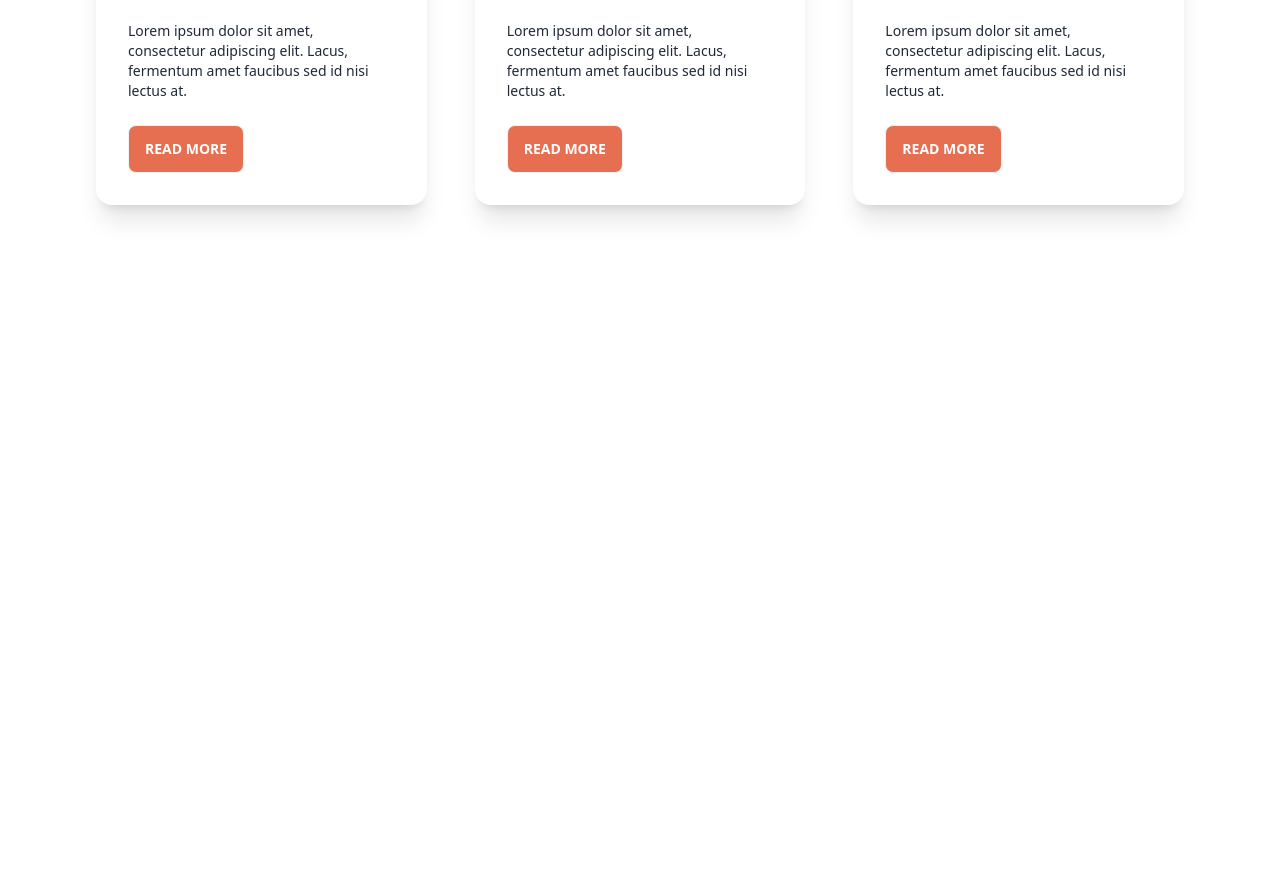
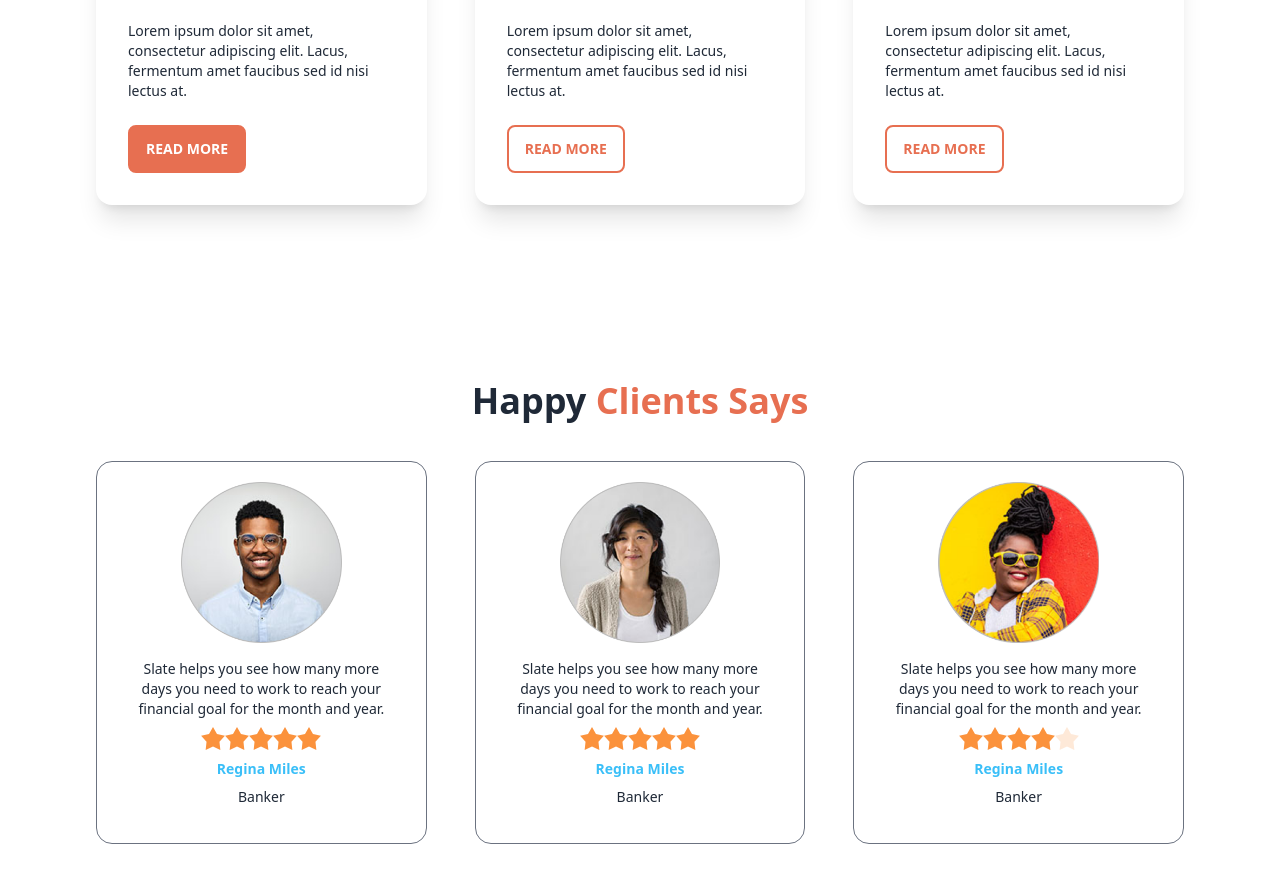
Before and after one commit to soyebsuvo/bike-zone-website, a plain HTML site: page index.html in a window 1280 px wide. Shown: the part 1190-2082 px from the top of the page. Before the commit the page ends 1523 px from the top, so only its background shows below. Drawn offline with nearby package versions, Linux system fonts and the light colour scheme.

Commit message:
happy client section added

```diff
--- a/index.html
+++ b/index.html
@@ -135,8 +135,8 @@
 
         <!-- Latest bikes -->
         <section class="my-8 p-3 md:p-24">
-            <h3 class="text-4xl text-center mb-10">Latest Bikes</h3>
-            <div class="flex flex-col md:flex-row justify-around gap-12">
+            <h3 class="text-4xl text-center mb-10 font-bold">Latest Bikes</h3>
+            <div class="grid grid-cols-1 md:grid-cols-2 lg:grid-cols-3 gap-12">
                 <!-- first card -->
                 <div>
                     <div class="card bg-base-100 shadow-xl">
@@ -145,7 +145,7 @@
                           <h2 class="card-title text-3xl">Ducati XDIAVEL S-73</h2>
                           <p class="text-sm">Lorem ipsum dolor sit amet, consectetur adipiscing elit. Lacus, fermentum amet faucibus sed id nisi lectus at.</p>
                           <div class="card-actions">
-                            <button class="btn bg-primary-color text-white">Read More</button>
+                            <button class="btn bg-primary-color text-white hover:text-primary-color border-2 border-primary-color hover:border-primary-color hover:bg-transparent">Read More</button>
                           </div>
                         </div>
                       </div>
@@ -158,7 +158,7 @@
                           <h2 class="card-title text-3xl">Motorcycles & Scooters</h2>
                           <p class="text-sm">Lorem ipsum dolor sit amet, consectetur adipiscing elit. Lacus, fermentum amet faucibus sed id nisi lectus at.</p>
                           <div class="card-actions">
-                            <button class="btn bg-primary-color text-white">Read More</button>
+                            <button class="btn border-2 border-primary-color text-primary-color bg-transparent hover:bg-transparent hover:underline">Read More</button>
                           </div>
                         </div>
                       </div>
@@ -171,11 +171,80 @@
                           <h2 class="card-title text-3xl">2021 Honda CBR500R</h2>
                           <p class="text-sm">Lorem ipsum dolor sit amet, consectetur adipiscing elit. Lacus, fermentum amet faucibus sed id nisi lectus at.</p>
                           <div class="card-actions">
-                            <button class="btn bg-primary-color text-white">Read More</button>
+                            <button class="btn border-2 border-primary-color text-primary-color bg-transparent hover:bg-transparent hover:underline">Read More</button>
                           </div>
                         </div>
                       </div>
                 </div>
+            </div>
+        </section>
+
+        <!-- happy client section  -->
+
+        <section class="p-8 md:px-24 md:py-12">
+            <h3 class="text-4xl text-center mb-10 font-bold">Happy <span class="text-primary-color">Clients Says</span></h3>
+            <div class="grid grid-cols-1 md:grid-cols-2 lg:grid-cols-3 gap-12">
+                <!-- first review  -->
+                <div class="card card-compact bg-base-100 border border-gray-500 p-5">
+                    <figure><img src="/images/others/user-1.png" alt="Shoes" class="px-12 md:px-16"/></figure>
+                    <div class="card-body text-center">
+                      <p>Slate helps you see how
+                        many more days you need
+                        to work to reach your financial
+                        goal for the month and year.</p>
+                        <div class="rating justify-center">
+                            <input type="radio" name="rating-2" class="mask mask-star-2 bg-orange-400" />
+                            <input type="radio" name="rating-2" class="mask mask-star-2 bg-orange-400"  />
+                            <input type="radio" name="rating-2" class="mask mask-star-2 bg-orange-400" />
+                            <input type="radio" name="rating-2" class="mask mask-star-2 bg-orange-400" checked/>
+                            <input type="radio" name="rating-2" class="mask mask-star-2 bg-orange-400" />
+                          </div>
+                        <h3 class="text-info font-semibold">Regina Miles</h3>
+                        <p class="">Banker</p>
+
+                    </div>
+                  </div>
+
+                  <!-- second review  -->
+                <div class="card card-compact bg-base-100 border border-gray-500 p-5">
+                    <figure><img src="/images/others/user-2.png" alt="Shoes" class="px-12 md:px-16"/></figure>
+                    <div class="card-body text-center">
+                      <p>Slate helps you see how
+                        many more days you need
+                        to work to reach your financial
+                        goal for the month and year.</p>
+                        <div class="rating justify-center">
+                            <input type="radio" name="rating-2" class="mask mask-star-2 bg-orange-400" />
+                            <input type="radio" name="rating-2" class="mask mask-star-2 bg-orange-400"  />
+                            <input type="radio" name="rating-2" class="mask mask-star-2 bg-orange-400" />
+                            <input type="radio" name="rating-2" class="mask mask-star-2 bg-orange-400" checked/>
+                            <input type="radio" name="rating-2" class="mask mask-star-2 bg-orange-400" />
+                          </div>
+                        <h3 class="text-info font-semibold">Regina Miles</h3>
+                        <p class="">Banker</p>
+
+                    </div>
+                  </div>
+                  <!-- third review  -->
+                <div class="card card-compact bg-base-100 border border-gray-500 p-5">
+                    <figure><img src="/images/others/user-3.png" alt="Shoes" class="px-12 md:px-16"/></figure>
+                    <div class="card-body text-center">
+                      <p>Slate helps you see how
+                        many more days you need
+                        to work to reach your financial
+                        goal for the month and year.</p>
+                        <div class="rating justify-center">
+                            <input type="radio" name="rating-2" class="mask mask-star-2 bg-orange-400" />
+                            <input type="radio" name="rating-2" class="mask mask-star-2 bg-orange-400"  />
+                            <input type="radio" name="rating-2" class="mask mask-star-2 bg-orange-400" />
+                            <input type="radio" name="rating-2" class="mask mask-star-2 bg-orange-400" checked/>
+                            <input type="radio" name="rating-2" class="mask mask-star-2 bg-orange-400" />
+                          </div>
+                        <h3 class="text-info font-semibold">Regina Miles</h3>
+                        <p class="">Banker</p>
+
+                    </div>
+                  </div>
             </div>
         </section>
     </main>
```
